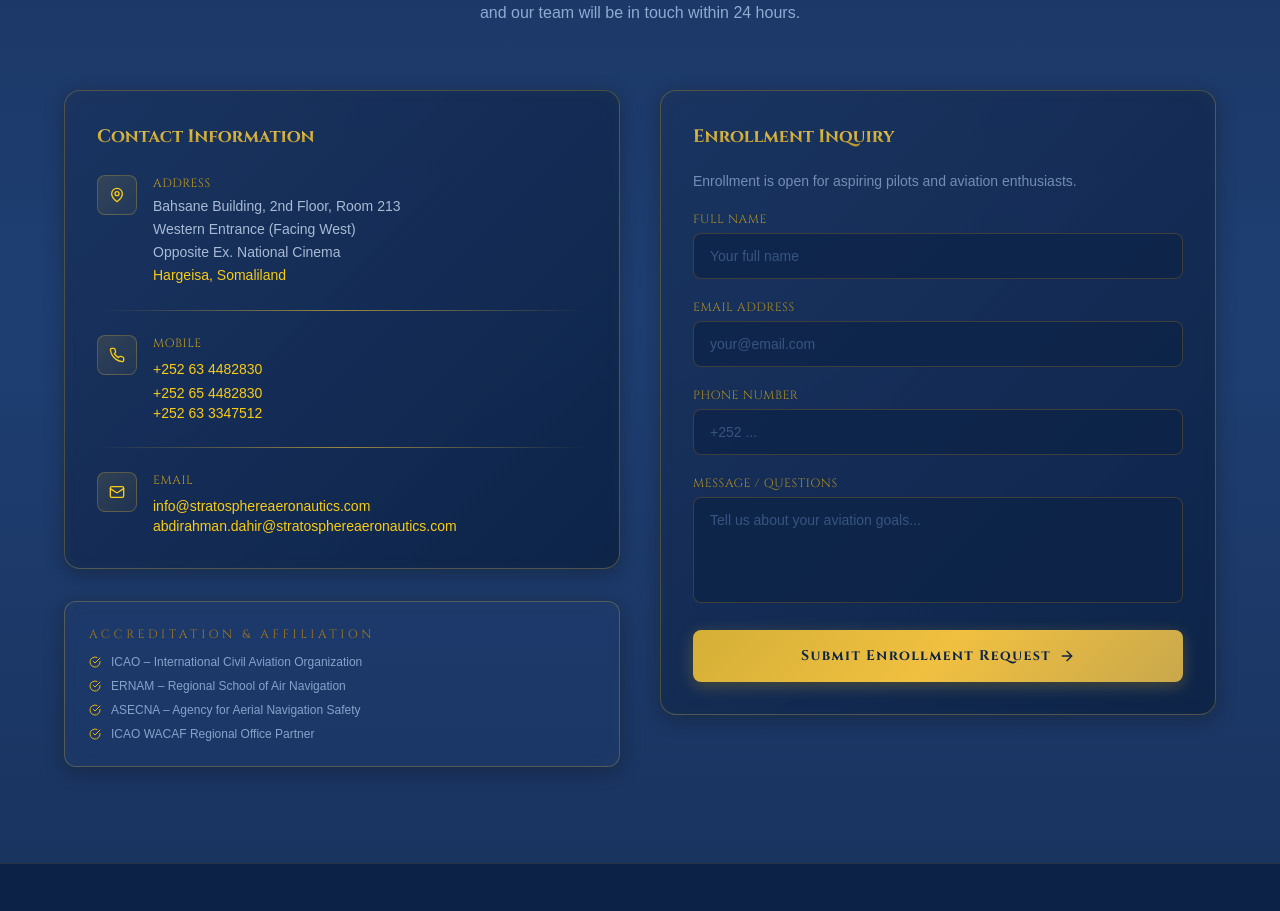
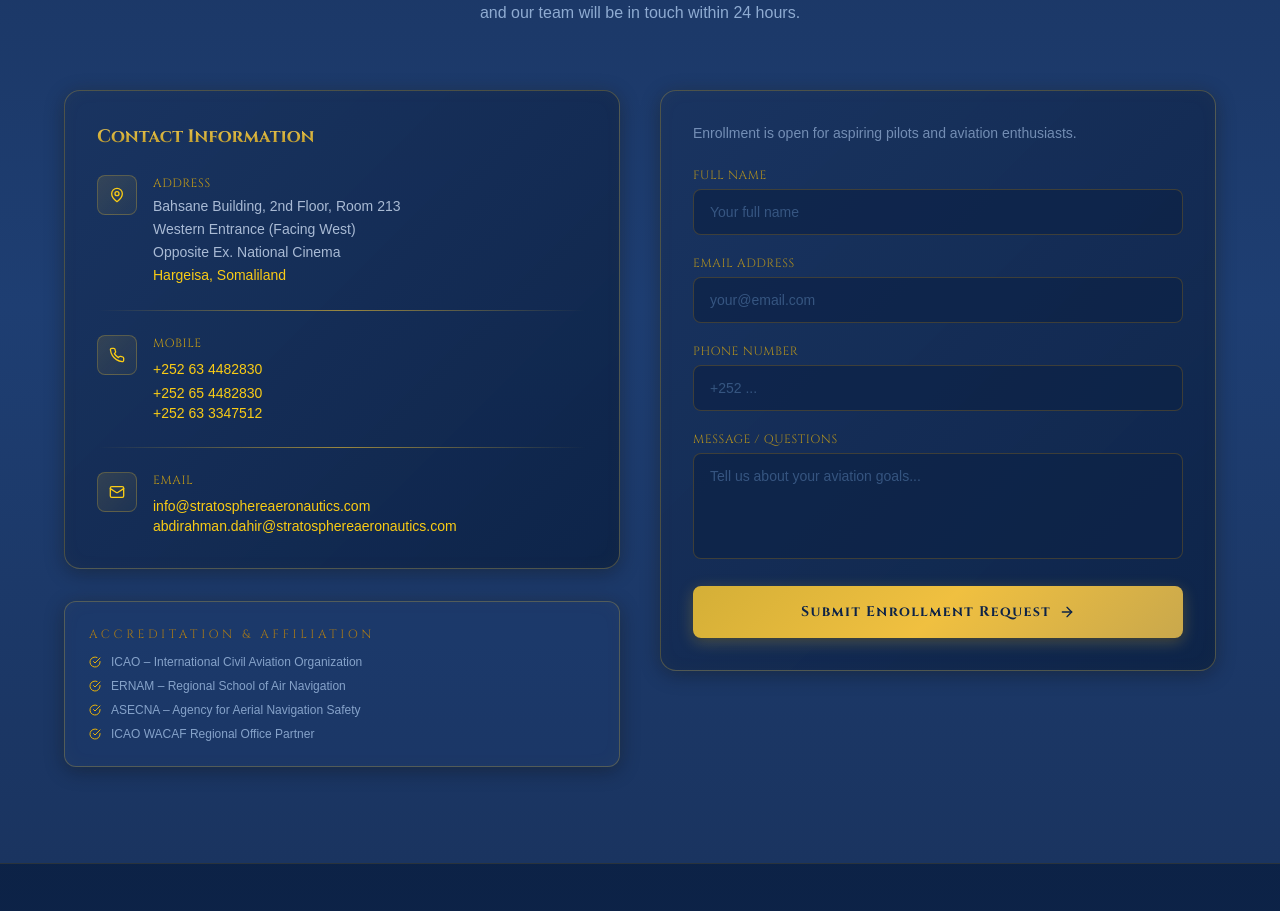
Before and after one commit to fikrado-orgnasation/Stratosphere, a React (Vite) app: page / in a window 1280 px wide. Shown: the part 7340-8251 px from the top of the page. Built offline with nearby package versions, Linux system fonts and the light colour scheme.

Commit message:
Remove Enrollment Inquiry heading

```diff
--- a/src/App.tsx
+++ b/src/App.tsx
@@ -906,7 +906,6 @@ function Contact() {
             ) : (
               <TiltCard intensity={4} className="space-y-5 p-8 rounded-2xl gold-border-glow"
                 style={{ background: 'linear-gradient(135deg, rgba(26,52,96,0.9), rgba(13,35,71,0.95))' }}>
-                <h3 className="cinzel text-lg font-bold gold-gradient-text-static mb-2">{t('form_title')}</h3>
                 <p className="text-blue-200/55 text-sm mb-6">{t('form_desc')}</p>
 
                 {([
```
